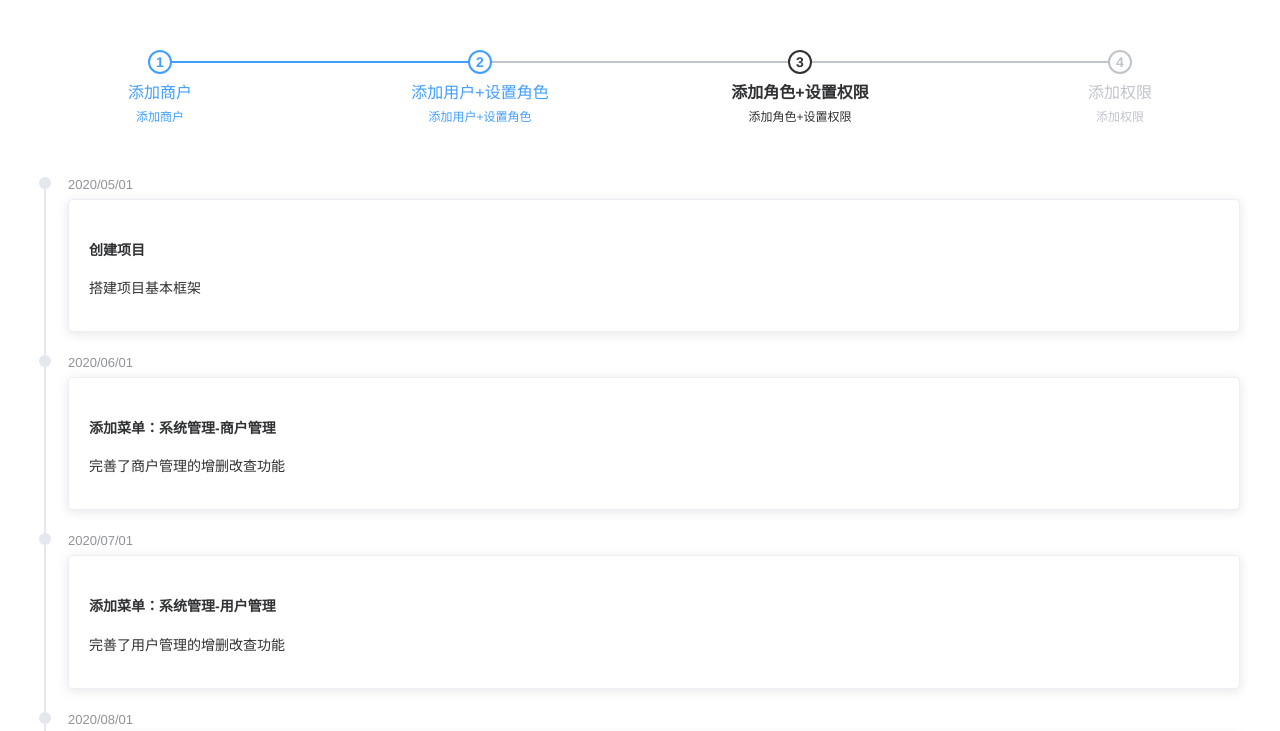
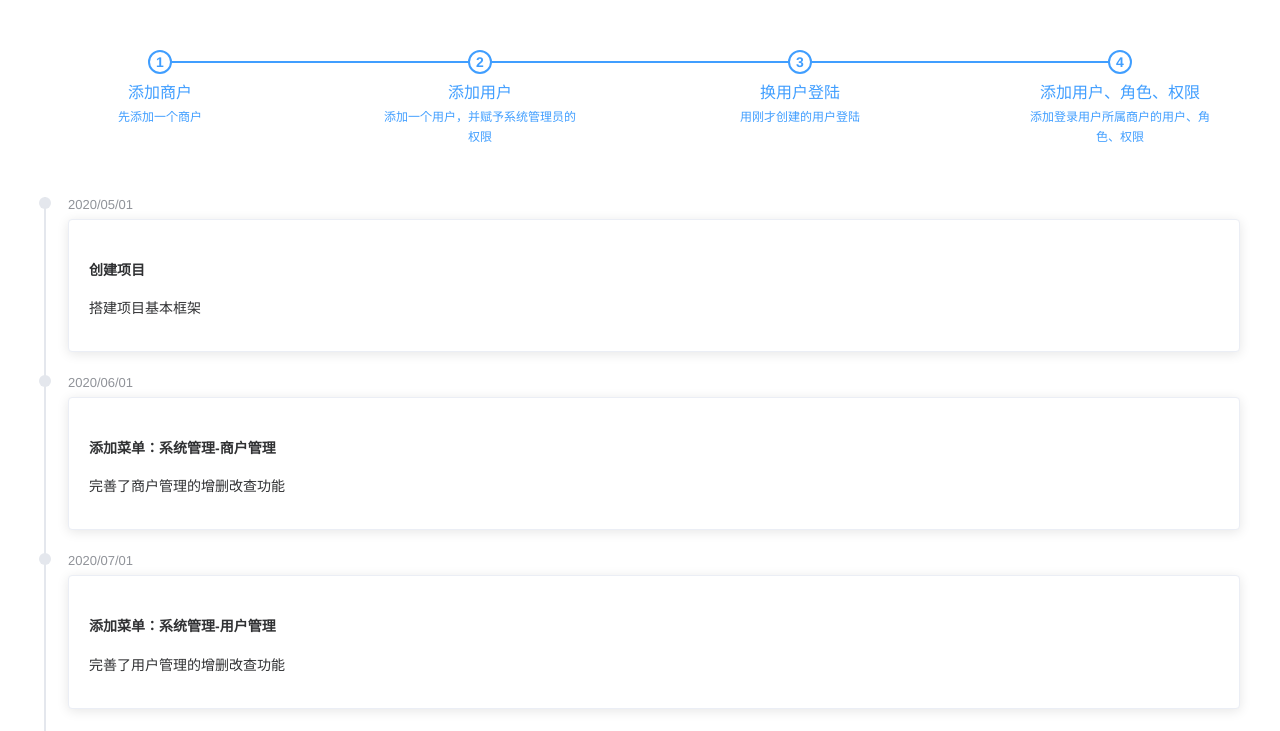
Before and after one commit to 191059014/bs-admin, a Vue app: page /#/defaultContent in a window 1280 px wide. Shown: the top 731 px of the page. Built offline with nearby package versions, Linux system fonts and the light colour scheme.

Commit message:
权限管理

```diff
--- a/src/common/api.js
+++ b/src/common/api.js
@@ -62,8 +62,8 @@ export const getRolesUnderUser = (userId) => {
   return Ajax.get(`bs/auth/user/getRolesUnderUser?userId=` + userId).then(res => res.data);
 };
 // 获取用户对应商户下所有角色集合
-export const getRolesUnderMerchant = (userId) => {
-  return Ajax.get(`bs/auth/user/getRolesUnderMerchant?userId=` + userId).then(res => res.data);
+export const getRolesUnderMerchant = () => {
+  return Ajax.get(`bs/auth/user/getRolesUnderMerchant`).then(res => res.data);
 };
 // 更新用户的角色
 export const updateUserRole = (userId, params) => {
@@ -101,8 +101,8 @@ export const updateRolePermission = (roleId, params) => {
   return Ajax.post(`bs/auth/role/updateRolePermission?roleId=` + roleId, params).then(res => res.data);
 };
 // 获取角色对应商户下所有权限集合
-export const getPermissionTreeUnderMerchant = (roleId) => {
-  return Ajax.get(`bs/auth/role/getPermissionTreeUnderMerchant?roleId=` + roleId).then(res => res.data);
+export const getPermissionTreeUnderMerchant = () => {
+  return Ajax.get(`bs/auth/role/getPermissionTreeUnderMerchant`).then(res => res.data);
 };
 /**
  * 权限管理
--- a/src/web/sys/AccessManage.vue
+++ b/src/web/sys/AccessManage.vue
@@ -41,7 +41,7 @@
       v-loading="tableLoading"
       style="width: 100%">
       <el-table-column type="index" label="序号" min-width="100"></el-table-column>
-      <el-table-column prop="permissionId" label="权限标识" min-width="100" sortable></el-table-column>
+      <!--<el-table-column prop="permissionId" label="权限标识" min-width="100" sortable></el-table-column>-->
       <el-table-column prop="permissionName" label="权限名称" min-width="100" sortable></el-table-column>
       <el-table-column prop="resourceType" label="资源类型" min-width="100" sortable
                        :formatter="formatResourceType"></el-table-column>
@@ -274,6 +274,7 @@
           this.permissionModelAdd = {};
           this.showAddDialog = false;
         }
+        this.getAllSubMerchants();
       },
       showDialogOfUpdate(index, row) {
         this.permissionModelUpdate.permissionId = row.permissionId;
@@ -292,6 +293,8 @@
         this.showUpdateDialog = true;
 
         this.resourceTypeChange(row.resourceType);
+
+        this.getAllSubMerchants();
       },
       hideDialogOfUpdate() {
         this.showUpdateDialog = false;
@@ -434,7 +437,6 @@
     },
     mounted() {
       this.queryPages();
-      this.getAllSubMerchants();
       this.queryResourceTypeList();
     }
   }
--- a/src/web/sys/DefaultContent.vue
+++ b/src/web/sys/DefaultContent.vue
@@ -1,11 +1,11 @@
 <template>
   <div class="containerDiv">
 
-    <el-steps :active="2" align-center>
-      <el-step title="添加商户" description="添加商户"></el-step>
-      <el-step title="添加用户+设置角色" description="添加用户+设置角色"></el-step>
-      <el-step title="添加角色+设置权限" description="添加角色+设置权限"></el-step>
-      <el-step title="添加权限" description="添加权限"></el-step>
+    <el-steps :active="4" align-center>
+      <el-step title="添加商户" description="先添加一个商户"></el-step>
+      <el-step title="添加用户" description="添加一个用户，并赋予系统管理员的权限"></el-step>
+      <el-step title="换用户登陆" description="用刚才创建的用户登陆"></el-step>
+      <el-step title="添加用户、角色、权限" description="添加登录用户所属商户的用户、角色、权限"></el-step>
     </el-steps>
 
     <div class="block">
--- a/src/web/sys/RoleManage.vue
+++ b/src/web/sys/RoleManage.vue
@@ -70,7 +70,7 @@
             </el-option>
           </el-select>
         </el-form-item>
-        <el-form-item label="用户名称" required>
+        <el-form-item label="角色名称" required>
           <el-input v-model="roleModelAdd.roleName" autocomplete="off"></el-input>
         </el-form-item>
       </el-form>
@@ -92,7 +92,7 @@
             </el-option>
           </el-select>
         </el-form-item>
-        <el-form-item label="用户名称" required>
+        <el-form-item label="角色名称" required>
           <el-input v-model="roleModelUpdate.roleName" autocomplete="off"></el-input>
         </el-form-item>
       </el-form>
@@ -193,6 +193,7 @@
           this.roleModelAdd = {};
           this.showAddDialog = false;
         }
+        this.getAllSubMerchants();
       },
       showDialogOfUpdate(index, row) {
         this.roleModelUpdate.tenantId = row.tenantId;
@@ -200,6 +201,7 @@
         this.roleModelUpdate.roleName = row.roleName;
         this.roleModelUpdatePrimary.roleName = row.roleName;
         this.showUpdateDialog = true;
+        this.getAllSubMerchants();
       },
       hideDialogOfUpdate() {
         this.showUpdateDialog = false;
@@ -270,7 +272,7 @@
       handleChangePermission(idnex, row) {
         this.openDrawer = true;
         this.roleIdOfCurrentRow = row.roleId;
-        this.Api.getPermissionTreeUnderMerchant(this.roleIdOfCurrentRow).then(res => {
+        this.Api.getPermissionTreeUnderMerchant().then(res => {
           if (this.Consts.ResponseEnum.SUCCESS.code === res.code) {
             this.permissionTreeData = res.data.treeDataList
           } else {
@@ -309,7 +311,6 @@
     },
     mounted() {
       this.queryPages();
-      this.getAllSubMerchants();
     }
   }
 </script>
--- a/src/web/sys/UserManage.vue
+++ b/src/web/sys/UserManage.vue
@@ -223,6 +223,7 @@
           this.userModelAdd = {};
           this.showAddDialog = false;
         }
+        this.getAllSubMerchants();
       },
       showDialogOfUpdate(index, row) {
         this.userModelUpdate.userId = row.userId;
@@ -237,6 +238,8 @@
         this.userModelUpdatePrimary.password = row.password;
         this.userModelUpdatePrimary.confirmPassword = row.password;
         this.showUpdateDialog = true;
+
+        this.getAllSubMerchants();
       },
       hideDialogOfUpdate() {
         this.showUpdateDialog = false;
@@ -352,7 +355,7 @@
       handleChangeRole(index, row) {
         this.openDrawer = true;
         this.userIdOfCurrentRow = row.userId;
-        this.Api.getRolesUnderMerchant(row.userId).then(res => {
+        this.Api.getRolesUnderMerchant().then(res => {
           if (this.Consts.ResponseEnum.SUCCESS.code === res.code) {
             this.rolesUnderMerchant = res.data;
           } else {
@@ -388,7 +391,6 @@
     },
     mounted() {
       this.queryPages();
-      this.getAllSubMerchants();
     }
   }
 </script>
```
Also changed, not shown: 1 other file (tests, documents, lock files or other folders).
